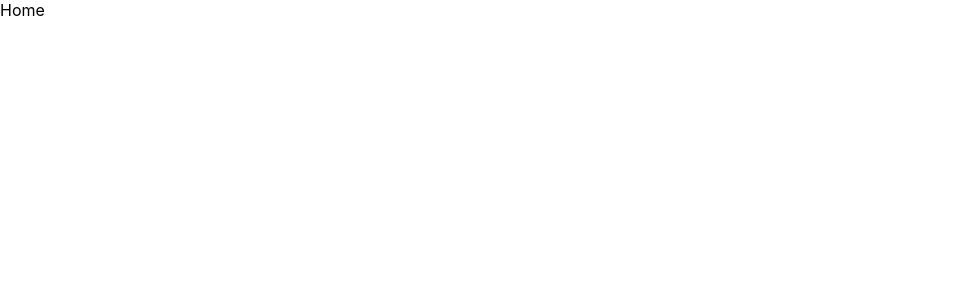
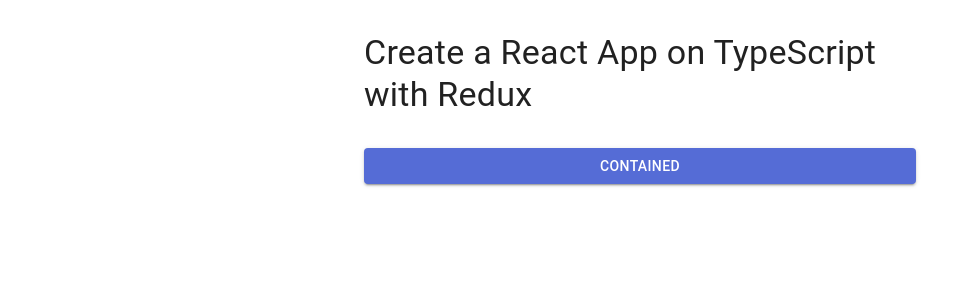
Before and after one commit to Habibulo/burak-react, a React (Create React App) app: page / in a window 1280 px wide. Shown: the top 300 px of the page, without its empty margins (0-979 px from the left). Built offline with nearby package versions, Linux system fonts and the light colour scheme.

Commit message:
feat: MUI standard integration

```diff
--- a/package.json
+++ b/package.json
@@ -3,6 +3,7 @@
   "version": "0.1.0",
   "private": true,
   "dependencies": {
+    "@mui/material": "^5.15.21",
     "@reduxjs/toolkit": "^1.8.1",
     "@testing-library/jest-dom": "^4.2.4",
     "@testing-library/react": "^9.5.0",
@@ -12,7 +13,9 @@
     "react-redux": "^7.2.8",
     "react-scripts": "5.0.0",
     "typescript": "~4.1.5",
-      "web-vitals": "^2.1.4"
+    "web-vitals": "^2.1.4",
+    "@emotion/react": "^11.0.0",
+    "@emotion/styled": "^11.0.0"
   },
   "devDependencies": {
     "@types/jest": "^27.5.2",
--- a/src/app/App.tsx
+++ b/src/app/App.tsx
@@ -1,7 +1,20 @@
 import React from 'react';
 import './css/app.css';
+import { Box, Button, Container, Stack, Typography } from '@mui/material';
+
 function App() {
-  return <div>Home </div>
+  return (
+    <Container maxWidth="sm">
+      <Stack flexDirection={"column"}>
+        <Box sx={{ my: 4 }}>
+          <Typography variant='h4' component={'h4'}>
+            Create a React App on TypeScript with Redux
+          </Typography>
+        </Box>
+        <Button variant="contained">Contained</Button>
+      </Stack>
+    </Container>
+  );
 }
 
 export default App;
--- a/src/index.tsx
+++ b/src/index.tsx
@@ -1,22 +1,24 @@
 import React from 'react';
-import ReactDOM  from 'react-dom';
-// import { createRoot } from 'react-dom/client';
+import ReactDOM from 'react-dom';
 import { Provider } from 'react-redux';
 import { store } from './app/store';
 import App from './app/App';
 import reportWebVitals from './reportWebVitals';
-import './app/css/index.css'
-
-// const container = document.getElementById('root')!;
-// const root = createRoot(container);
+import CssBaseline from '@mui/material/CssBaseline';
+import { ThemeProvider } from '@mui/material/styles';
+import './app/css/index.css';
+import theme from './theme';
 
 ReactDOM.render(
   <React.StrictMode>
     <Provider store={store}>
-      <App />
+      <ThemeProvider theme={theme}>
+        <CssBaseline />
+        <App />
+      </ThemeProvider>
     </Provider>
   </React.StrictMode>,
-  document.getElementById("root")
+  document.getElementById('root')
 );
 
 // If you want to start measuring performance in your app, pass a function
--- /dev/null
+++ b/src/theme.ts
@@ -0,0 +1,19 @@
+import { createTheme } from '@mui/material/styles';
+import { red } from '@mui/material/colors';
+
+// A custom theme for this app
+const theme = createTheme({
+  palette: {
+    primary: {
+      main: '#556cd6',
+    },
+    secondary: {
+      main: '#19857b',
+    },
+    error: {
+      main: red.A400,
+    },
+  },
+});
+
+export default theme;
```
Also changed, not shown: tsconfig.json (+3 -12 lines), 1 other file (tests, documents, lock files or other folders). Lines whose indentation alone changed are shown as unchanged.
